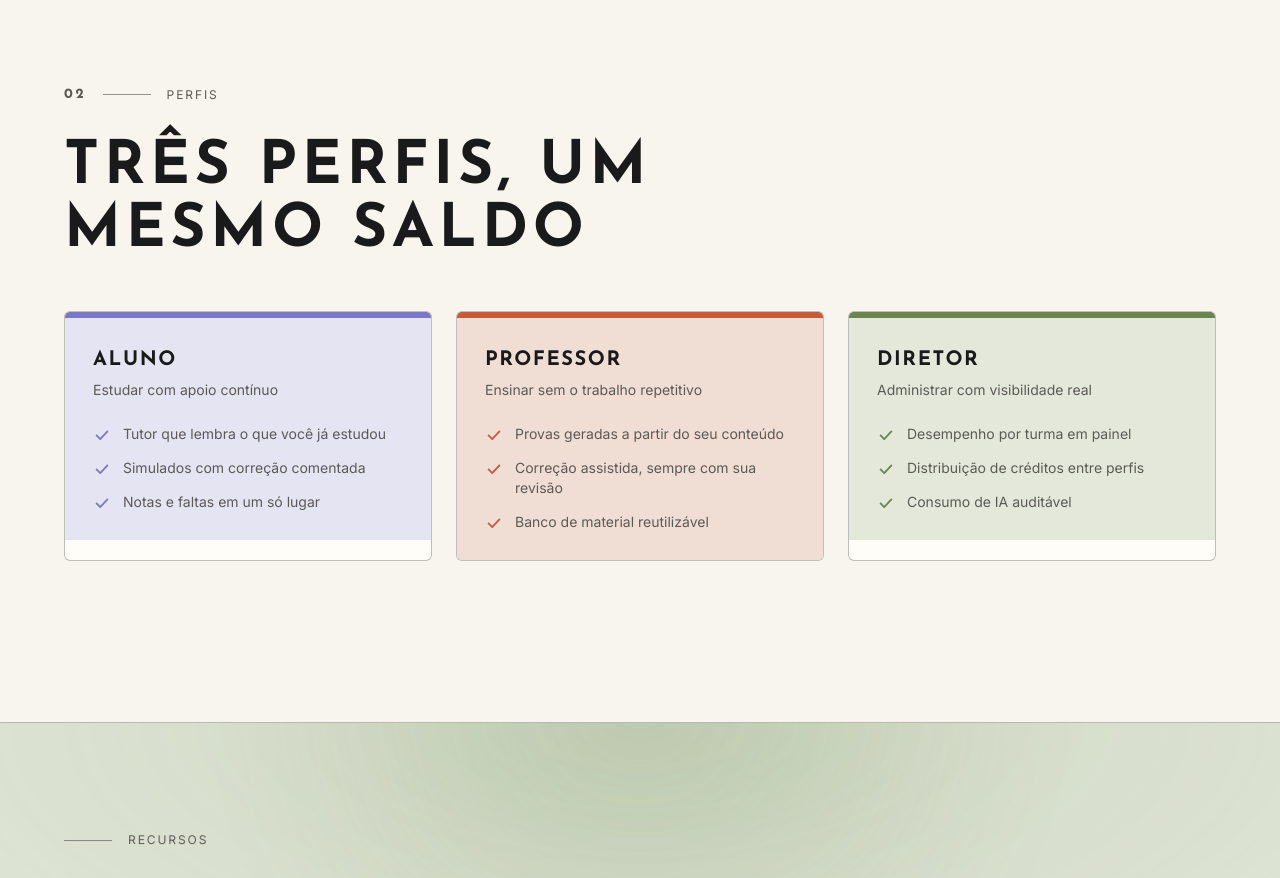
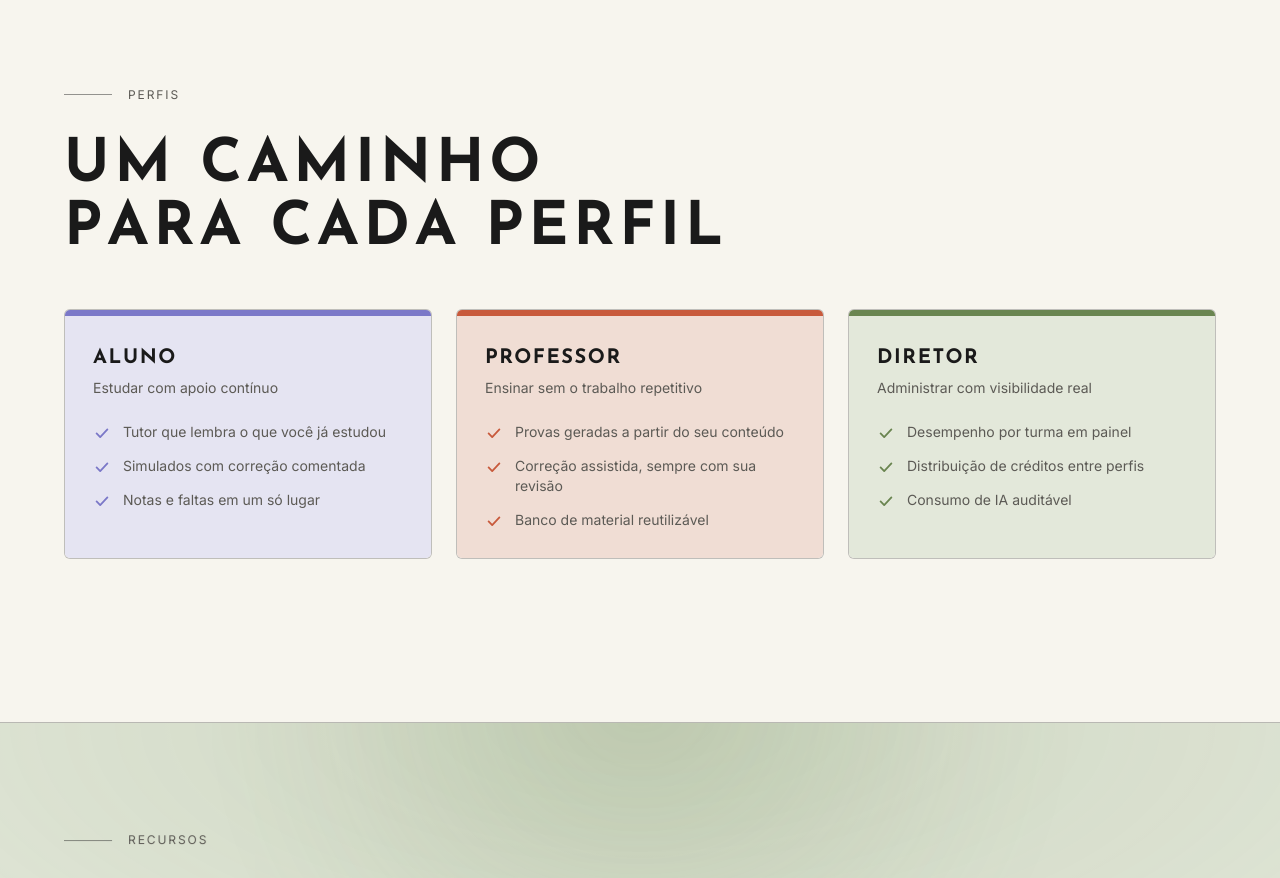
Before and after one commit to AndreGustavoms/PrismaTest, a React (Vite) app in the folder frontend/: page / in a window 1280 px wide. Shown: the part 1960-2838 px from the top of the page. Built offline with nearby package versions, Linux system fonts and the light colour scheme.

Commit message:
style(landing): ajusta título e layout do card de Perfis

```diff
--- a/frontend/src/components/feature/Perfis.tsx
+++ b/frontend/src/components/feature/Perfis.tsx
@@ -9,9 +9,8 @@ export function Perfis() {
   return (
     <Secao id="perfis">
       <TituloSecao
-        numero="02"
         etiqueta="Perfis"
-        titulo="Três perfis, um mesmo saldo"
+        titulo="Um caminho para cada perfil"
         clima="neutro"
       />
 
@@ -23,7 +22,7 @@ export function Perfis() {
             origem={indice % 2 === 0 ? 'esquerda' : 'direita'}
           >
             <Card3D brilho={perfil.corVar} className="h-full">
-              <Card interativo className="h-full overflow-hidden p-0!">
+              <Card interativo className="flex h-full flex-col overflow-hidden p-0!">
                 {/* Cabeçalho tingido: superfície do perfil, com faixa cheia acima */}
                 <span
                   aria-hidden="true"
@@ -31,7 +30,10 @@ export function Perfis() {
                   style={{ backgroundColor: perfil.corVar }}
                 />
 
-                <div className="p-7" style={{ backgroundColor: perfil.tintVar }}>
+                <div
+                  className="flex flex-1 flex-col p-7"
+                  style={{ backgroundColor: perfil.tintVar }}
+                >
                   <h3 className="text-xl">{perfil.nome}</h3>
                   <p className="mt-1.5 text-sm text-texto-secundario">
                     {perfil.foco}
```
